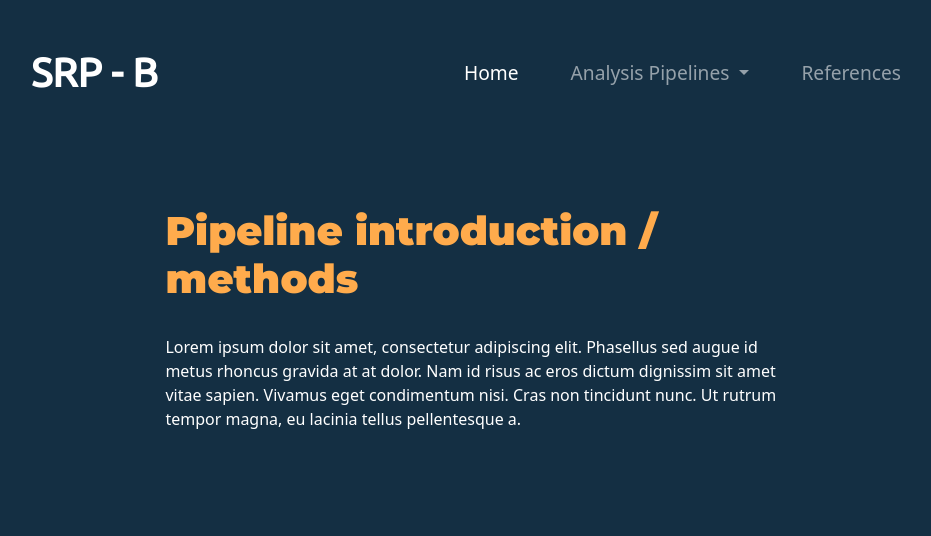
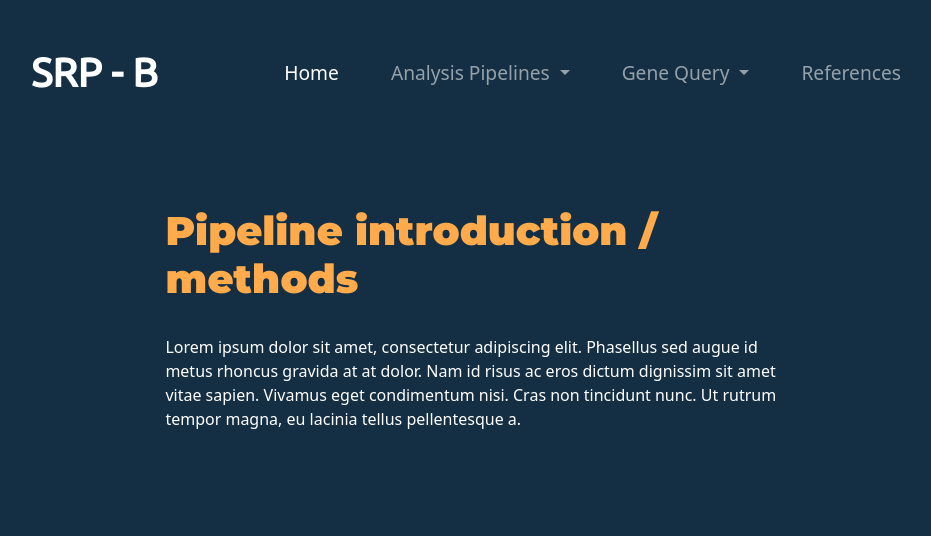
Before and after one commit to LonaCoding/SRP, a Flask app: page /pipeline/1/ in a window 1280 px wide. Shown: the top 536 px of the page, without its empty margins (161-1092 px from the left). Run offline with Flask 2, Linux system fonts and the light colour scheme; parts of the project's set-up code (start-up, migrations or seed data) failed here and were passed over; some libraries are stand-ins or nearby versions.

Commit message:
Added Query link to the navigation bar. Hosted the query pages for both pipelines. Also fixed the home button to send the user back to the main page.

```diff
--- a/main.py
+++ b/main.py
@@ -1,7 +1,6 @@
 from flask import Flask
 from flask import render_template
 import sqlite3
-
 
 app = Flask(__name__)
 
@@ -13,7 +12,6 @@ rows = cursor.fetchall()
 print(rows)
 
 
-
 @app.route('/')
 def index():
     return render_template('index.html')
@@ -23,12 +21,10 @@ def index():
 def pipeline(number):
     return render_template('analysis_pipelines.html')
 
+
 @app.route('/pipeline/<int:number>/query')
 def gene_query(number):
-
     return render_template('genequery.html')
-
-
 
 
 @app.route('/references')
--- a/templates/analysis_pipelines.html
+++ b/templates/analysis_pipelines.html
@@ -47,7 +47,7 @@
         <div class="collapse navbar-collapse" id="navbarNavDropdown">
           <ul class="navbar-nav ms-auto">
             <li class="nav-item">
-              <a class="nav-link active" aria-current="page" href="#">Home</a>
+              <a class="nav-link active" aria-current="page" href="/">Home</a>
             </li>
             <li class="nav-item dropdown">
               <a class="nav-link dropdown-toggle" href="#" id="navbarDropdownMenuLink" role="button" data-bs-toggle="dropdown" aria-expanded="false">
@@ -56,6 +56,15 @@
               <ul class="dropdown-menu" aria-labelledby="navbarDropdownMenuLink">
                 <li><a class="dropdown-item" href="../../pipeline/1">Pipeline 1</a></li>
                 <li><a class="dropdown-item" href="../../pipeline/2">Pipeline 2</a></li>
+              </ul>
+            </li>
+              <li class="nav-item dropdown">
+                <a class="nav-link dropdown-toggle" href="#" id="navbarDropdownMenuLink2" role="button" data-bs-toggle="dropdown" aria-expanded="false">
+                Gene Query
+                </a>
+              <ul class="dropdown-menu" aria-labelledby="navbarDropdownMenuLink">
+                <li><a class="dropdown-item" href="../../pipeline/1/query">Pipeline 1</a></li>
+                <li><a class="dropdown-item" href="../../pipeline/2/query">Pipeline 2</a></li>
               </ul>
             </li>
             <li class="nav-item">
```
Also changed, not shown: templates/References.html (+9 -0 lines), templates/genequery.html (+10 -1 lines), templates/index.html (+10 -2 lines).
